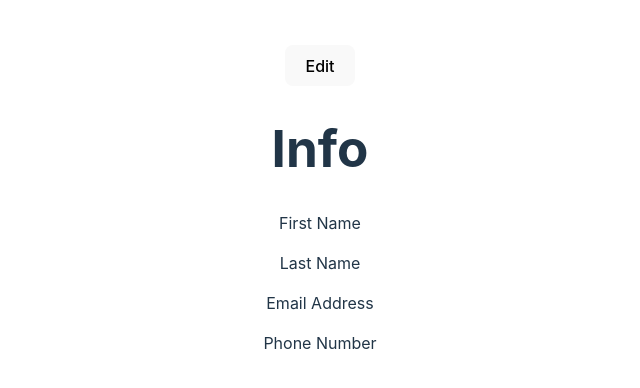
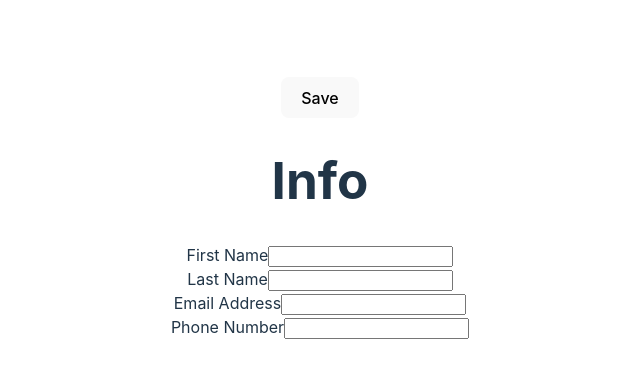
Before and after one commit to eccol/cv-react, a React (Vite) app: page / in a window 1280 px wide. Shown: the part 192-580 px from the top of the page, without its empty margins (320-960 px from the left). Built offline with nearby package versions, Linux system fonts and the light colour scheme.

Commit message:
Editable by default

```diff
--- a/src/App.jsx
+++ b/src/App.jsx
@@ -4,7 +4,7 @@ import './App.css';
 import Info from './components/Info.jsx';
 
 function App() {
-  const [editMode, setEditMode] = useState(false);
+  const [editMode, setEditMode] = useState(true);
 
   function toggleEdit() {
     setEditMode(!editMode);
```
